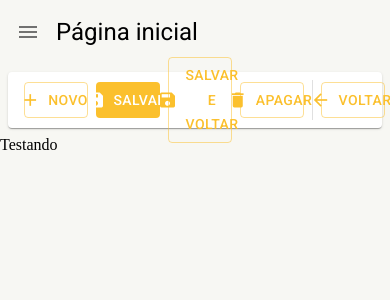
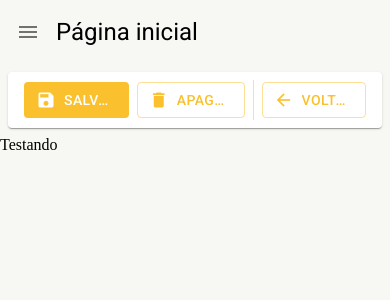
Before and after one commit to TiagoOliverDev/dash-one, a React (Create React App) app: page /pagina-inicial in a window 390 px wide. Shown: the top 300 px of the page. Built offline with nearby package versions, Linux system fonts and the light colour scheme.

Commit message:
feat: Configurar  Responsivo React com MUI

```diff
--- a/src/shared/components/ferramentas-de-detalhe/FerramentasDeDetalhe.tsx
+++ b/src/shared/components/ferramentas-de-detalhe/FerramentasDeDetalhe.tsx
@@ -5,6 +5,8 @@
   Icon,
   Paper,
   Skeleton,
+  Typography,
+  useMediaQuery,
   useTheme,
 } from "@mui/material";
 
@@ -50,6 +52,9 @@
   aoClicarEmVoltar,
 }) => {
   const theme = useTheme();
+  const smDown = useMediaQuery(theme.breakpoints.down("sm"));
+  const mdDown = useMediaQuery(theme.breakpoints.down("md"));
+
   return (
     <Box
       component={Paper}
@@ -61,7 +66,7 @@
       display="flex"
       alignItems="center"
     >
-      {(mostrarBotaoNovo && !mostrarBotaoNovoCarregando) && (
+      {mostrarBotaoNovo && !mostrarBotaoNovoCarregando && !smDown && (
         <Button
           color="primary"
           disableElevation
@@ -69,13 +74,22 @@
           onClick={aoClicarEmNovo}
           startIcon={<Icon>add</Icon>}
         >
+          <Typography
+            variant="button"
+            whiteSpace="nowrap"
+            textOverflow="ellipsis"
+            overflow="hidden"
+          >
             {textoBotaoNovo}
+          </Typography>
         </Button>
       )}
 
-      {mostrarBotaoNovoCarregando && <Skeleton width={108} height={60} />}
+      {mostrarBotaoNovoCarregando && !smDown && (
+        <Skeleton width={108} height={60} />
+      )}
 
-      {(mostrarBotaoSalvar && !mostrarBotaoSalvarCarregando) && (
+      {mostrarBotaoSalvar && !mostrarBotaoSalvarCarregando && (
         <Button
           color="primary"
           disableElevation
@@ -83,13 +97,23 @@
           onClick={aoClicarEmSalvar}
           startIcon={<Icon>save</Icon>}
         >
+          <Typography
+            variant="button"
+            whiteSpace="nowrap"
+            textOverflow="ellipsis"
+            overflow="hidden"
+          >
             Salvar
+          </Typography>
         </Button>
       )}
 
       {mostrarBotaoSalvarCarregando && <Skeleton width={108} height={60} />}
 
-      {(mostrarBotaoSalvarEFechar && !mostrarBotaoSalvarEFecharCarregando) && (
+      {mostrarBotaoSalvarEFechar &&
+        !mostrarBotaoSalvarEFecharCarregando &&
+        !smDown &&
+        !mdDown && (
           <Button
             color="primary"
             disableElevation
@@ -97,15 +121,22 @@
             onClick={aoClicarEmSalvarEFechar}
             startIcon={<Icon>save</Icon>}
           >
+            <Typography
+              variant="button"
+              whiteSpace="nowrap"
+              textOverflow="ellipsis"
+              overflow="hidden"
+            >
               Salvar e voltar
+            </Typography>
           </Button>
         )}
 
-      {mostrarBotaoSalvarEFecharCarregando && (
+      {mostrarBotaoSalvarEFecharCarregando && !smDown && !mdDown && (
         <Skeleton width={180} height={60} />
       )}
 
-      {(mostrarBotaoApagar && !mostrarBotaoApagarCarregando) && (
+      {mostrarBotaoApagar && !mostrarBotaoApagarCarregando && (
         <Button
           color="primary"
           disableElevation
@@ -113,14 +144,28 @@
           onClick={aoClicarEmApagar}
           startIcon={<Icon>delete</Icon>}
         >
+          <Typography
+            variant="button"
+            whiteSpace="nowrap"
+            textOverflow="ellipsis"
+            overflow="hidden"
+          >
             Apagar
+          </Typography>
         </Button>
       )}
 
       {mostrarBotaoApagarCarregando && <Skeleton width={108} height={60} />}
+
+      {mostrarBotaoVoltar &&
+        (mostrarBotaoNovo ||
+          mostrarBotaoApagar ||
+          mostrarBotaoSalvar ||
+          mostrarBotaoSalvarEFechar) && (
           <Divider variant="middle" orientation="vertical" />
+        )}
 
-      {(mostrarBotaoVoltar && !mostrarBotaoVoltarCarregando) && (
+      {mostrarBotaoVoltar && !mostrarBotaoVoltarCarregando && (
         <Button
           color="primary"
           disableElevation
@@ -128,7 +173,14 @@
           onClick={aoClicarEmVoltar}
           startIcon={<Icon>arrow_back</Icon>}
         >
+          <Typography
+            variant="button"
+            whiteSpace="nowrap"
+            textOverflow="ellipsis"
+            overflow="hidden"
+          >
             Voltar
+          </Typography>
         </Button>
       )}
 
```
Also changed, not shown: Notações.txt. Lines whose indentation alone changed are shown as unchanged.
